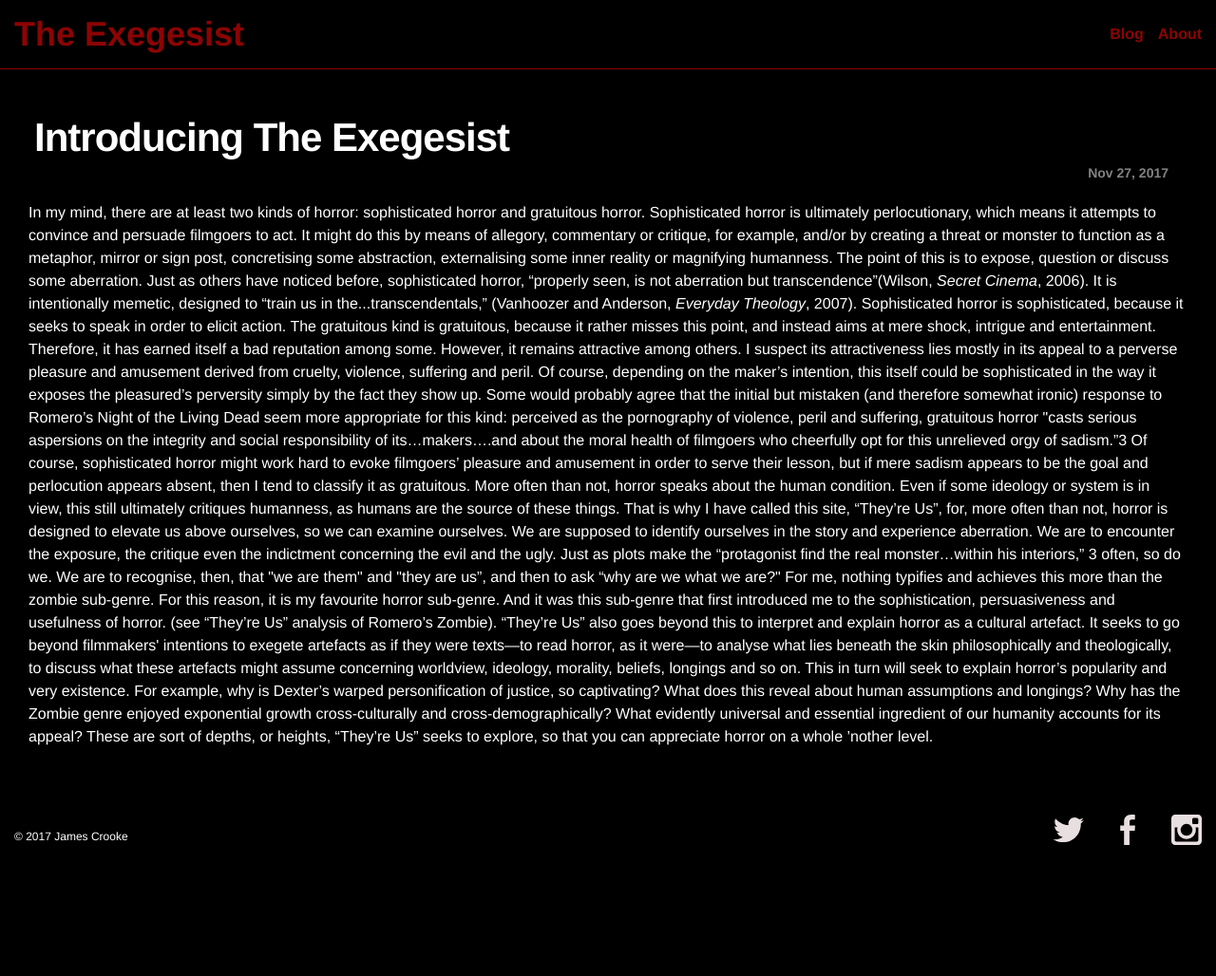
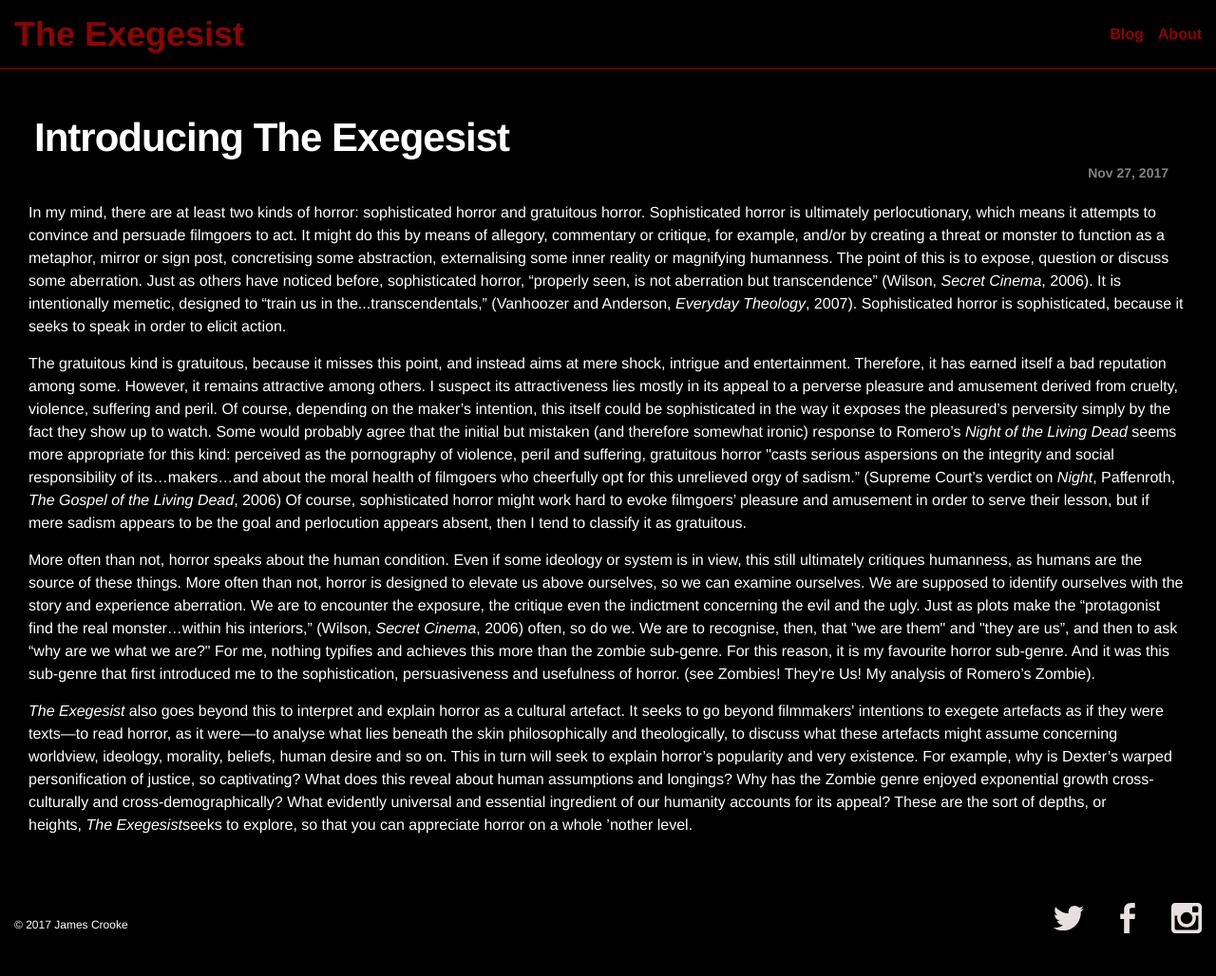
Before and after one commit to doulosiyxy/theexegesist, a Jekyll site: the page built from _posts/2017-11-27-Introducing-The-Exegesist.html, in a window 1280 px wide. Shown: the whole page at 95% size. Built offline with Jekyll 4.4.1, drawn with Linux system fonts in a browser that asks for light colours; nearby versions of some CDN libraries; before the commit the page ends 935 px from its top, so only the background shows below that.

Commit message:
Update 2017-11-27-Introducing-The-Exegesist.html

```diff
--- a/_posts/2017-11-27-Introducing-The-Exegesist.html
+++ b/_posts/2017-11-27-Introducing-The-Exegesist.html
@@ -5,10 +5,10 @@
 categories: About
 ---
 
-In my mind, there are at least two kinds of horror: sophisticated horror and gratuitous horror. Sophisticated horror is ultimately perlocutionary, which means it attempts to convince and persuade filmgoers to act. It might do this by means of allegory, commentary or critique, for example, and/or by creating a threat or monster to function as a metaphor, mirror or sign post, concretising some abstraction, externalising some inner reality or magnifying humanness. The point of this is to expose, question or discuss some aberration. Just as others have noticed before, sophisticated horror, “properly seen, is not aberration but transcendence”(Wilson, <i>Secret Cinema</i>, 2006). It is intentionally memetic, designed to “train us in the...transcendentals,” (Vanhoozer and Anderson, <i>Everyday Theology</i>, 2007). Sophisticated horror is sophisticated, because it seeks to speak in order to elicit action.
+<p>In my mind, there are at least two kinds of horror: sophisticated horror and gratuitous horror. Sophisticated horror is ultimately perlocutionary, which means it attempts to convince and persuade filmgoers to act. It might do this by means of allegory, commentary or critique, for example, and/or by creating a threat or monster to function as a metaphor, mirror or sign post, concretising some abstraction, externalising some inner reality or magnifying humanness. The point of this is to expose, question or discuss some aberration. Just as others have noticed before, sophisticated horror, “properly seen, is not aberration but transcendence” (Wilson, <i>Secret Cinema</i>, 2006). It is intentionally memetic, designed to “train us in the...transcendentals,” (Vanhoozer and Anderson, <i>Everyday Theology</i>, 2007). Sophisticated horror is sophisticated, because it seeks to speak in order to elicit action.</P>
 
-The gratuitous kind is gratuitous, because it rather misses this point, and instead aims at mere shock, intrigue and entertainment. Therefore, it has earned itself a bad reputation among some. However, it remains attractive among others. I suspect its attractiveness lies mostly in its appeal to a perverse pleasure and amusement derived from cruelty, violence, suffering and peril. Of course, depending on the maker’s intention, this itself could be sophisticated in the way it exposes the pleasured’s perversity simply by the fact they show up. Some would probably agree that the initial but mistaken (and therefore somewhat ironic) response to Romero’s Night of the Living Dead seem more appropriate for this kind: perceived as the pornography of violence, peril and suffering, gratuitous horror "casts serious aspersions on the integrity and social responsibility of its…makers….and about the moral health of filmgoers who cheerfully opt for this unrelieved orgy of sadism.”3 Of course, sophisticated horror might work hard to evoke filmgoers’ pleasure and amusement in order to serve their lesson, but if mere sadism appears to be the goal and perlocution appears absent, then I tend to classify it as gratuitous.
+<p>The gratuitous kind is gratuitous, because it misses this point, and instead aims at mere shock, intrigue and entertainment. Therefore, it has earned itself a bad reputation among some. However, it remains attractive among others. I suspect its attractiveness lies mostly in its appeal to a perverse pleasure and amusement derived from cruelty, violence, suffering and peril. Of course, depending on the maker’s intention, this itself could be sophisticated in the way it exposes the pleasured’s perversity simply by the fact they show up to watch. Some would probably agree that the initial but mistaken (and therefore somewhat ironic) response to Romero’s <i>Night of the Living Dead</i> seems more appropriate for this kind: perceived as the pornography of violence, peril and suffering, gratuitous horror "casts serious aspersions on the integrity and social responsibility of its…makers…and about the moral health of filmgoers who cheerfully opt for this unrelieved orgy of sadism.” (Supreme Court’s verdict on <i>Night</i>, Paffenroth, <i>The Gospel of the Living Dead</i>, 2006)  Of course, sophisticated horror might work hard to evoke filmgoers’ pleasure and amusement in order to serve their lesson, but if mere sadism appears to be the goal and perlocution appears absent, then I tend to classify it as gratuitous.</p>
 
-More often than not, horror speaks about the human condition. Even if some ideology or system is in view, this still ultimately critiques humanness, as humans are the source of these things. That is why I have called this site, “They’re Us”, for, more often than not, horror is designed to elevate us above ourselves, so we can examine ourselves. We are supposed to identify ourselves in the story and experience aberration. We are to encounter the exposure, the critique even the indictment concerning the evil and the ugly. Just as plots make the “protagonist find the real monster…within his interiors,” 3 often, so do we. We are to recognise, then, that "we are them" and "they are us”, and then to ask “why are we what we are?" For me, nothing typifies and achieves this more than the zombie sub-genre. For this reason, it is my favourite horror sub-genre. And it was this sub-genre that first introduced me to the sophistication, persuasiveness and usefulness of horror. (see “They’re Us” analysis of Romero’s Zombie).
+<p>More often than not, horror speaks about the human condition. Even if some ideology or system is in view, this still ultimately critiques humanness, as humans are the source of these things. More often than not, horror is designed to elevate us above ourselves, so we can examine ourselves. We are supposed to identify ourselves with the story and experience aberration. We are to encounter the exposure, the critique even the indictment concerning the evil and the ugly. Just as plots make the “protagonist find the real monster…within his interiors,” (Wilson, <i>Secret Cinema</i>, 2006) often, so do we. We are to recognise, then, that "we are them" and "they are us”, and then to ask “why are we what we are?" For me, nothing typifies and achieves this more than the zombie sub-genre. For this reason, it is my favourite horror sub-genre. And it was this sub-genre that first introduced me to the sophistication, persuasiveness and usefulness of horror. (see <a href="*">Zombies! They're Us!</a> My analysis of Romero’s Zombie).</p>
 
-“They’re Us” also goes beyond this to interpret and explain horror as a cultural artefact. It seeks to go beyond filmmakers' intentions to exegete artefacts as if they were texts—to read horror, as it were—to analyse what lies beneath the skin philosophically and theologically, to discuss what these artefacts might assume concerning worldview, ideology, morality, beliefs, longings and so on. This in turn will seek to explain horror’s popularity and very existence. For example, why is Dexter’s warped personification of justice, so captivating? What does this reveal about human assumptions and longings? Why has the Zombie genre enjoyed exponential growth cross-culturally and cross-demographically? What evidently universal and essential ingredient of our humanity accounts for its appeal? These are sort of depths, or heights, “They’re Us” seeks to explore, so that you can appreciate horror on a whole ’nother level.
+<p><i>The Exegesist</i> also goes beyond this to interpret and explain horror as a cultural artefact. It seeks to go beyond filmmakers' intentions to exegete artefacts as if they were texts—to read horror, as it were—to analyse what lies beneath the skin philosophically and theologically, to discuss what these artefacts might assume concerning worldview, ideology, morality, beliefs, human desire and so on. This in turn will seek to explain horror’s popularity and very existence. For example, why is Dexter’s warped personification of justice, so captivating? What does this reveal about human assumptions and longings? Why has the Zombie genre enjoyed exponential growth cross-culturally and cross-demographically? What evidently universal and essential ingredient of our humanity accounts for its appeal? These are the sort of depths, or heights, <i>The Exegesist</i>seeks to explore, so that you can appreciate horror on a whole ’nother level.</p>
```
